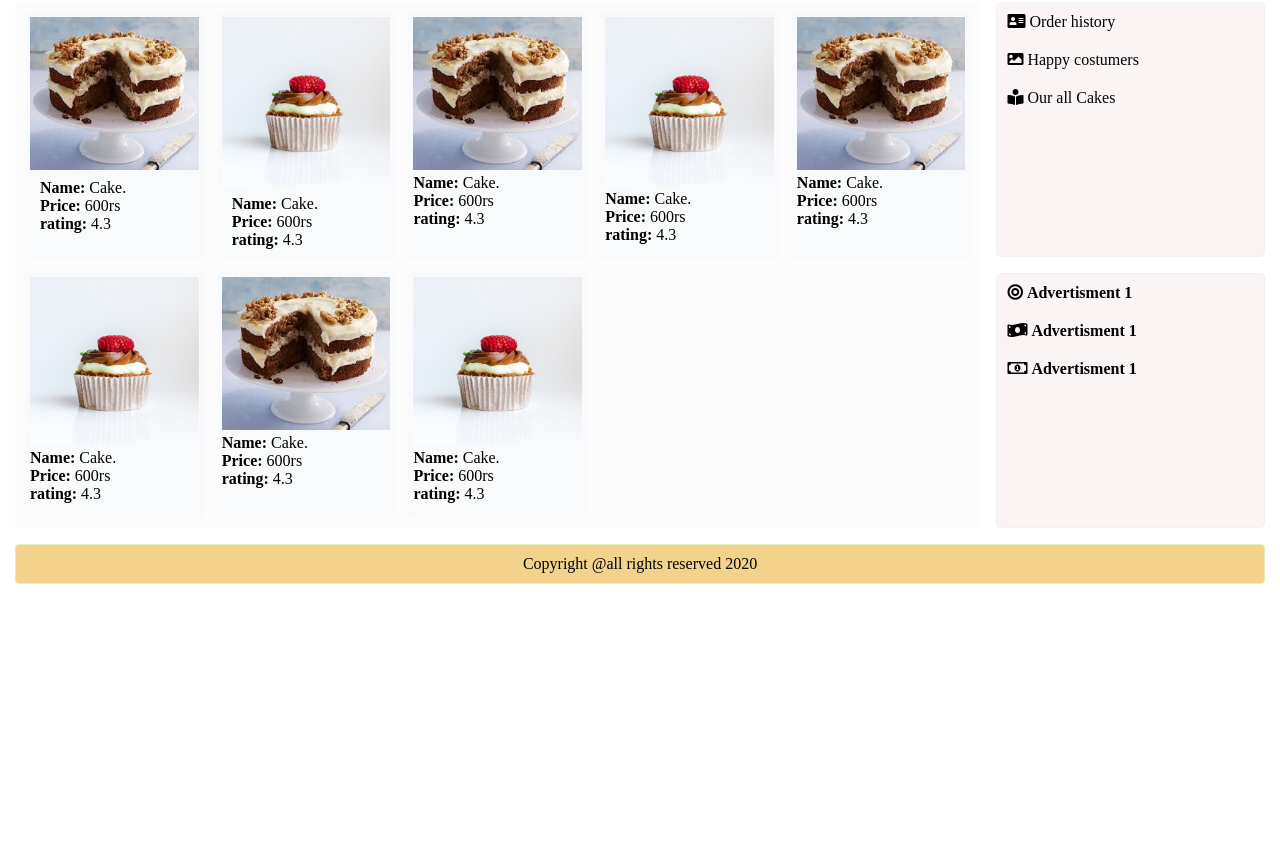
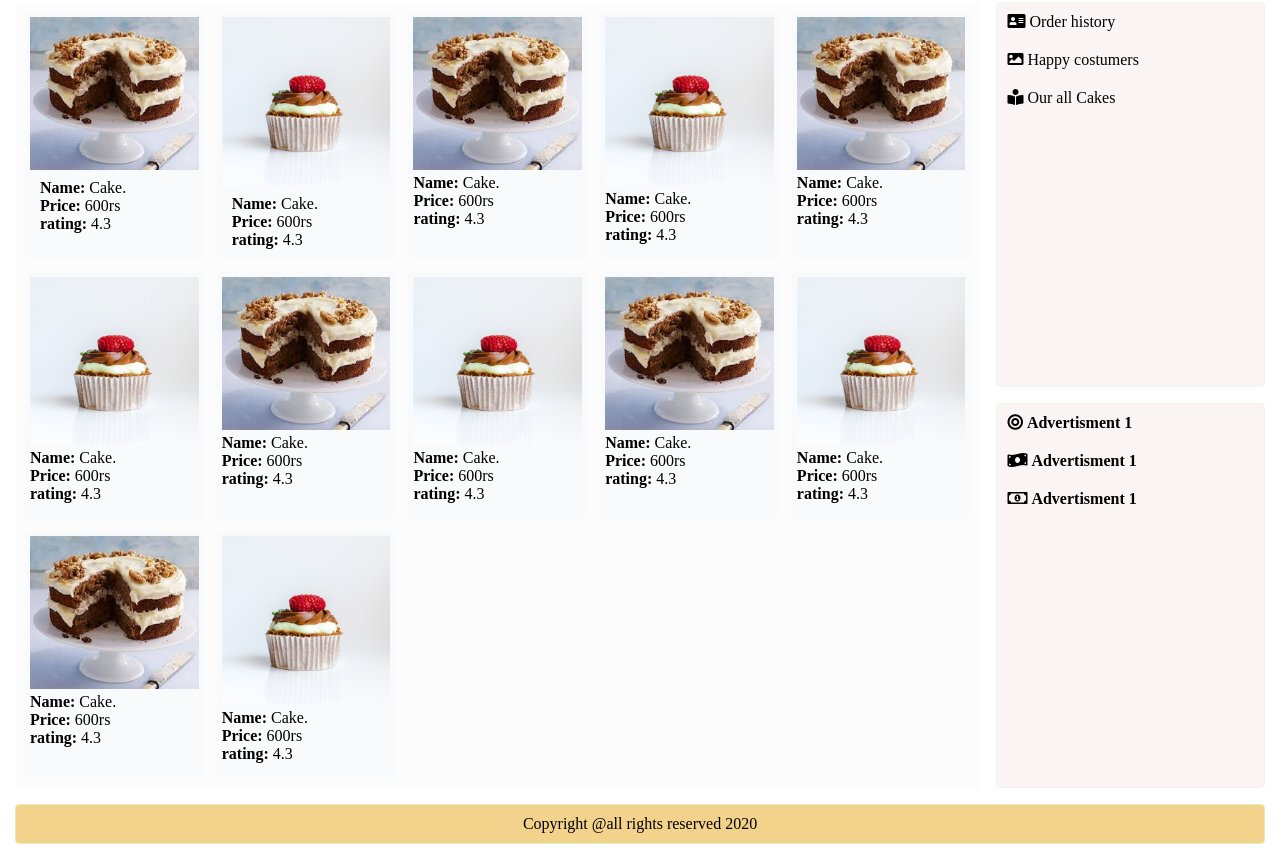
Before and after one commit to ujjwalpandeyjava/BakeryStore, a plain HTML site: page docs/index.html in a window 1280 px wide. Shown: the part 91-950 px from the top of the page. Before the commit the page ends 800 px from the top, so only its background shows below. Drawn offline with Linux system fonts and the light colour scheme.

Commit message:
all done

```diff
--- a/docs/index.html
+++ b/docs/index.html
@@ -96,6 +96,38 @@
                     </p>
                 </div>
             </div>
+            <div class="cakes">
+                <div><img src="pics/one.jpg" alt="Add ing on cake">
+                    <b>Name: </b>Cake. <br>
+                    <b>Price: </b> 600rs <br>
+                    <b>rating: </b>4.3 <br>
+                    </p>
+                </div>
+            </div>
+            <div class="cakes">
+                <div><img src="pics/Two.jpeg" alt="Add ing on cake">
+                    <b>Name: </b>Cake. <br>
+                    <b>Price: </b> 600rs <br>
+                    <b>rating: </b>4.3 <br>
+                    </p>
+                </div>
+            </div>
+            <div class="cakes">
+                <div><img src="pics/one.jpg" alt="Add ing on cake">
+                    <b>Name: </b>Cake. <br>
+                    <b>Price: </b> 600rs <br>
+                    <b>rating: </b>4.3 <br>
+                    </p>
+                </div>
+            </div>
+            <div class="cakes">
+                <div><img src="pics/Two.jpeg" alt="Add ing on cake">
+                    <b>Name: </b>Cake. <br>
+                    <b>Price: </b> 600rs <br>
+                    <b>rating: </b>4.3 <br>
+                    </p>
+                </div>
+            </div>
         </section>
         <aside id="aside1">
             <div class="box1 boxCheck">
```
